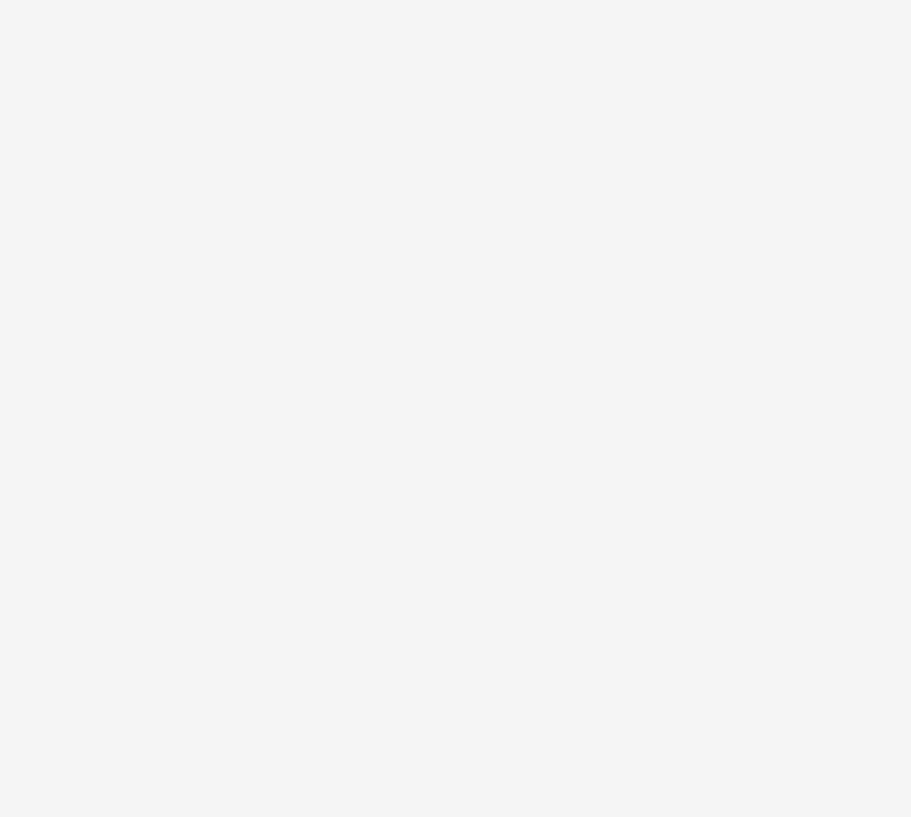
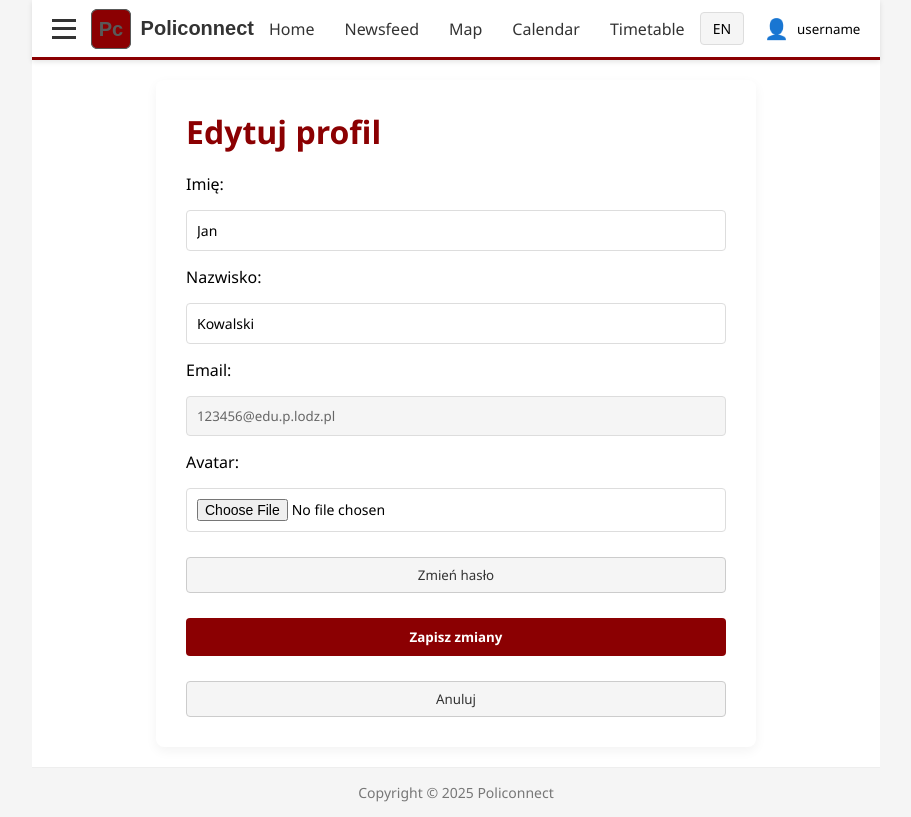
Before and after one commit to krzmac00/sumy, a React (Vite) app in the folder front-end/: page /profile/edit in a window 1280 px wide. Before the commit this address had no page. Shown: the whole page, without its empty margins (184-1095 px from the left). Built offline with nearby package versions, Linux system fonts and the light colour scheme; sample sign-in values are in the browser's storage.

Commit message:
Profile edit form added

```diff
--- a/front-end/src/App.tsx
+++ b/front-end/src/App.tsx
@@ -8,6 +8,7 @@ import Home from './pages/Home';
 import './App.css';
 import MapPage from './pages/MapPage';
 import Profile from './pages/Profile';
+import EditProfile from './pages/EditProfile';
 
 const AuthLayout: React.FC = () => {
   const { t } = useTranslation();
@@ -113,6 +114,7 @@ const App: React.FC = () => {
         <Route path="/" element={<Navigate to="/auth" replace />} />
         <Route path="/map" element={<ProtectedRoute element={<MapPage />} />} />
         <Route path="/profile" element={<ProtectedRoute element={<Profile />} />} />
+        <Route path="/profile/edit" element={<ProtectedRoute element={<EditProfile />} />} />
       </Routes>
     </Router>
   );
--- /dev/null
+++ b/front-end/src/pages/EditProfile.css
@@ -0,0 +1,80 @@
+.edit-profile-page {
+    max-width: 600px;
+    margin: 0 auto;
+    padding: 30px;
+    background-color: white;
+    border-radius: 8px;
+    box-shadow: 0 4px 12px rgba(0, 0, 0, 0.05);
+  }
+
+  .edit-profile-page h1 {
+    color: #8b0002;
+    margin-bottom: 20px;
+  }
+
+  .edit-profile-form {
+    display: flex;
+    flex-direction: column;
+    gap: 15px;
+  }
+
+  .edit-profile-form input[type="text"],
+  .edit-profile-form input[type="password"],
+  .edit-profile-form input[type="file"] {
+    padding: 10px;
+    font-size: 14px;
+    border: 1px solid #ddd;
+    border-radius: 4px;
+  }
+
+  .disabled-input {
+    padding: 10px;
+    border-radius: 4px;
+    border: 1px solid #ddd;
+    background-color: #f5f5f5;
+    color: #666;
+    cursor: not-allowed;
+  }
+
+  .toggle-password-button {
+    background-color: #f5f5f5;
+    border: 1px solid #ccc;
+    color: #333;
+    padding: 8px 12px;
+    border-radius: 4px;
+    cursor: pointer;
+    margin-top: 10px;
+  }
+
+  .toggle-password-button:hover {
+    background-color: #eee;
+  }
+
+
+  .save-button {
+    background-color: #8b0002;
+    color: white;
+    padding: 10px;
+    border: none;
+    border-radius: 4px;
+    font-weight: bold;
+    cursor: pointer;
+    margin-top: 10px;
+  }
+  .save-button:hover {
+    background-color: #a10000;
+  }
+
+  .back-button {
+    background-color: #f5f5f5;
+    border: 1px solid #ccc;
+    color: #333;
+    padding: 8px 12px;
+    border-radius: 4px;
+    cursor: pointer;
+    margin-top: 10px;
+  }
+
+  .back-button:hover {
+    background-color: #eee;
+  }
--- /dev/null
+++ b/front-end/src/pages/EditProfile.tsx
@@ -0,0 +1,115 @@
+import React, { useState } from 'react';
+import MainLayout from '../layouts/MainLayout';
+import './EditProfile.css';
+import { useNavigate } from 'react-router-dom'; // dodaj na górze pliku
+
+
+const EditProfile: React.FC = () => {
+  const navigate = useNavigate();
+
+  const [formData, setFormData] = useState({
+    firstName: 'Jan',
+    lastName: 'Kowalski',
+    email: '123456@edu.p.lodz.pl',
+    password: '',
+    confirmPassword: '',
+    avatar: null as File | null
+  });
+
+  const [showPasswordFields, setShowPasswordFields] = useState(false);
+
+  const handleChange = (e: React.ChangeEvent<HTMLInputElement>) => {
+    const { name, value, files } = e.target;
+    if (name === 'avatar' && files) {
+      setFormData({ ...formData, avatar: files[0] });
+    } else {
+      setFormData({ ...formData, [name]: value });
+    }
+  };
+
+  const handleSubmit = (e: React.FormEvent) => {
+    e.preventDefault();
+
+    // Walidacja imienia i nazwiska
+    if (!formData.firstName.trim() || !formData.lastName.trim()) {
+      alert('Imię i nazwisko nie mogą być puste.');
+      return;
+    }
+
+    // Walidacja haseł (jeśli użytkownik je edytuje)
+    if (showPasswordFields) {
+      if (!formData.password || !formData.confirmPassword) {
+        alert('Wprowadź oba pola hasła.');
+        return;
+      }
+
+      if (formData.password.length < 6) {
+        alert('Hasło musi mieć co najmniej 6 znaków.');
+        return;
+      }
+
+      if (formData.password !== formData.confirmPassword) {
+        alert('Hasła się nie zgadzają.');
+        return;
+      }
+    }
+
+    // Jeśli wszystko OK
+    console.log('Zapisane dane:', formData);
+    alert('Zapisano zmiany (tylko frontend)');
+  };
+
+  return (
+    <MainLayout>
+      <div className="edit-profile-page">
+        <h1>Edytuj profil</h1>
+        <form onSubmit={handleSubmit} className="edit-profile-form">
+          <label>Imię:</label>
+          <input type="text" name="firstName" value={formData.firstName} onChange={handleChange} />
+
+          <label>Nazwisko:</label>
+          <input type="text" name="lastName" value={formData.lastName} onChange={handleChange} />
+
+          <label>Email:</label>
+          <input type="email" name="email" value={formData.email} readOnly disabled className="disabled-input"/>
+
+          <label>Avatar:</label>
+          <input type="file" name="avatar" accept="image/*" onChange={handleChange} />
+
+          <button
+            type="button"
+            className="toggle-password-button"
+            onClick={() => setShowPasswordFields(!showPasswordFields)}
+          >
+            {showPasswordFields ? 'Anuluj zmianę hasła' : 'Zmień hasło'}
+          </button>
+
+          {showPasswordFields && (
+            <>
+              <label>Nowe hasło:</label>
+              <input
+                type="password"
+                name="password"
+                value={formData.password}
+                onChange={handleChange}
+              />
+
+              <label>Powtórz hasło:</label>
+              <input
+                type="password"
+                name="confirmPassword"
+                value={formData.confirmPassword}
+                onChange={handleChange}
+              />
+            </>
+          )}
+
+          <button type="submit" className="save-button">Zapisz zmiany</button>
+          <button type="button" className="back-button" onClick={() => navigate('/profile')}>Anuluj</button>
+        </form>
+      </div>
+    </MainLayout>
+  );
+};
+
+export default EditProfile;
--- a/front-end/src/pages/Profile.css
+++ b/front-end/src/pages/Profile.css
@@ -34,3 +34,17 @@
     margin: 8px 0;
     color: #333;
   }
+
+  .edit-profile-button {
+    background-color: #f5f5f5;
+    border: 1px solid #ccc;
+    color: #333;
+    padding: 8px 12px;
+    border-radius: 4px;
+    cursor: pointer;
+    margin-top: 10px;
+  }
+
+  .edit-profile-button:hover {
+    background-color: #eee;
+  }
--- a/front-end/src/pages/Profile.tsx
+++ b/front-end/src/pages/Profile.tsx
@@ -1,12 +1,17 @@
 import React from 'react';
 import MainLayout from '../layouts/MainLayout';
 import './Profile.css';
+import { useNavigate } from 'react-router-dom';
 
 const Profile: React.FC = () => {
+  const navigate = useNavigate();
+
+
   const user = {
     firstName: 'Jan',
     lastName: 'Kowalski',
     email: '123456@edu.p.lodz.pl',
+    id: '123456',
   };
 
   return (
@@ -20,6 +25,11 @@ const Profile: React.FC = () => {
             <p><strong>Imię:</strong> {user.firstName}</p>
             <p><strong>Nazwisko:</strong> {user.lastName}</p>
             <p><strong>Email:</strong> {user.email}</p>
+            <p><strong>Numer indeksu:</strong> {user.id}</p>
+
+            <button onClick={() => navigate('/profile/edit')} className="edit-profile-button">
+              Edytuj profil
+            </button>
           </div>
         </div>
       </div>
```
